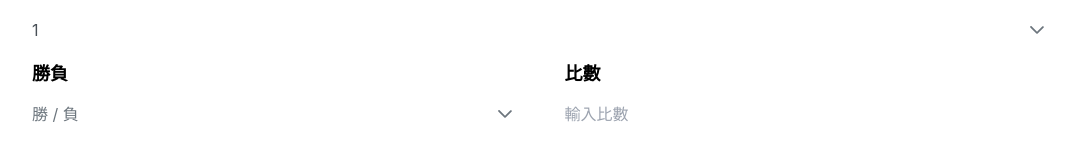
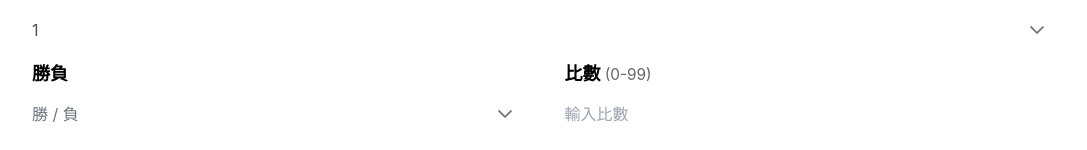
Before and after one commit to SnowyMeteor/player-scoreboard, a React (Create React App) app: page / in a window 1280 px wide. Shown: the part 138-288 px from the top of the page, without its empty margins (96-1183 px from the left). Built offline with nearby package versions, Linux system fonts and the light colour scheme.

Commit message:
Modify game score input logic and add the score hint text

```diff
--- a/src/components/GameInfo.tsx
+++ b/src/components/GameInfo.tsx
@@ -48,8 +48,7 @@ const GameInfo: React.FC<GameInfoProps> = ({
     const handleScoreChange = (e: React.ChangeEvent<HTMLInputElement>) => {
         const value = e.target.value;
 
-        // Limit the input length to 10 characters
-        if (value.length <= 10) {
+        if (value === '' || /^\d{1,2}$/.test(value)) {
             setScore(value);
         }
     };
@@ -99,9 +98,12 @@ const GameInfo: React.FC<GameInfoProps> = ({
                         optionLabel="label"
                     />
                 </div>
+
                 {/* Score Input */}
                 <div className="game-info-column game-info-column-right">
-                    <label htmlFor="score" className="block font-bold mb-2 text-left">比數</label>
+                    <label htmlFor="score" className="block font-bold mb-2 text-left">
+                        比數 <span className="score-hint">(0-99)</span>
+                    </label>
                     <InputText
                         id="score"
                         ref={inputRef}
--- a/src/style/GameInfo.css
+++ b/src/style/GameInfo.css
@@ -51,6 +51,12 @@
     text-align: left !important;
 }
 
+.game-info-container .score-hint {
+    font-size: 0.85em;
+    color: #666;
+    font-weight: normal;
+}
+
 /* Label styles */
 .game-info-container .game-info-item label,
 .game-info-container #rounds+label,
```
